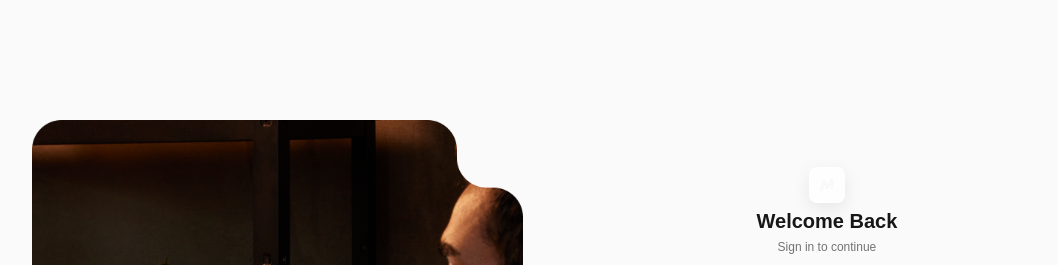
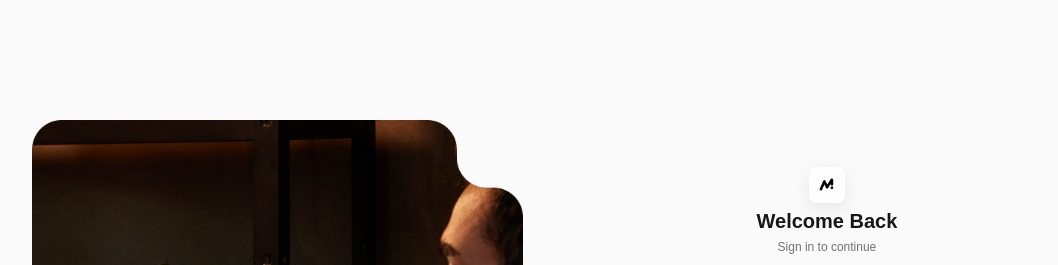
Before and after one commit to Kakka-tech/Monssel, a Next.js app: page /auth/login in a window 1280 px wide. Shown: the top 265 px of the page, without its empty margins (88-1146 px from the left). Built offline with nearby package versions, Linux system fonts and the light colour scheme; no server answers.

Commit message:
feat: update logo path in Login and SignUp components for consistency

```diff
--- a/src/app/auth/(default)/login/Login.tsx
+++ b/src/app/auth/(default)/login/Login.tsx
@@ -14,7 +14,9 @@ export default function LoginPage() {
   const supabase = createClient();
 
   const [formLoading, setFormLoading] = useState(false);
-  const [socialLoading, setSocialLoading] = useState<null | "Google" | "Apple">(null);
+  const [socialLoading, setSocialLoading] = useState<null | "Google" | "Apple">(
+    null,
+  );
   const [showPassword, setShowPassword] = useState(false);
   const [error, setError] = useState<string | null>(null);
 
@@ -72,7 +74,13 @@ export default function LoginPage() {
     >
       <div className="text-center space-y-1">
         <div className="w-9 h-9 flex items-center justify-center mx-auto rounded-lg border border-white/60 bg-white/70 backdrop-blur-sm shadow-[0_6px_18px_rgba(0,0,0,0.08)]">
-          <Image src="/icons/logo.png" alt="Logo" width={20} height={20} className="object-contain" />
+          <Image
+            src="/Icons/logo-dark.png"
+            alt="Logo"
+            width={20}
+            height={20}
+            className="object-contain"
+          />
         </div>
         <h1 className="text-xl font-semibold text-neutral-900">Welcome Back</h1>
         <p className="text-xs text-neutral-500">Sign in to continue</p>
@@ -134,7 +142,9 @@ export default function LoginPage() {
             onClick={() => setShowPassword(!showPassword)}
             className="absolute right-3 top-1/2 -translate-y-1/2 text-neutral-500 hover:text-neutral-700"
           >
-            {showPassword ? <EyeOff size={16} /> : <Eye size={16} />}
+            {showPassword ?
+              <EyeOff size={16} />
+            : <Eye size={16} />}
           </button>
         </div>
       </div>
@@ -155,7 +165,10 @@ export default function LoginPage() {
 
       <p className="text-center text-xs text-neutral-500">
         Don&apos;t have an account?{" "}
-        <Link href="/auth/signup" className="font-medium text-neutral-900 hover:underline">
+        <Link
+          href="/auth/signup"
+          className="font-medium text-neutral-900 hover:underline"
+        >
           Sign Up
         </Link>
       </p>
--- a/src/app/auth/(default)/signup/SignUp.tsx
+++ b/src/app/auth/(default)/signup/SignUp.tsx
@@ -96,7 +96,7 @@ export default function SignUp() {
       <div className="w-full max-w-md mx-auto bg-transparent p-5 md:p-6 space-y-4 text-center">
         <div className="w-9 h-9 flex items-center justify-center mx-auto rounded-lg border border-white/60 bg-white/70 backdrop-blur-sm shadow-[0_6px_18px_rgba(0,0,0,0.08)]">
           <Image
-            src="/icons/logo.png"
+            src="/Icons/logo-dark.png"
             alt="Logo"
             width={20}
             height={20}
```
